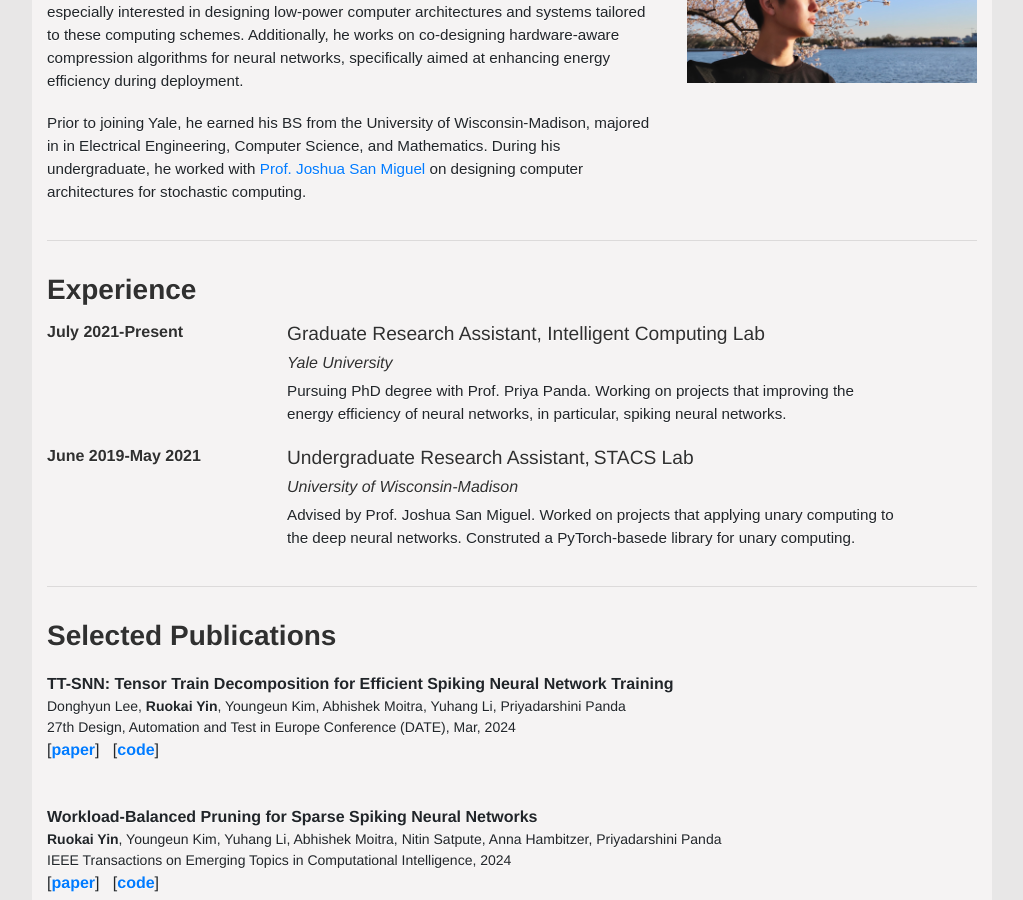
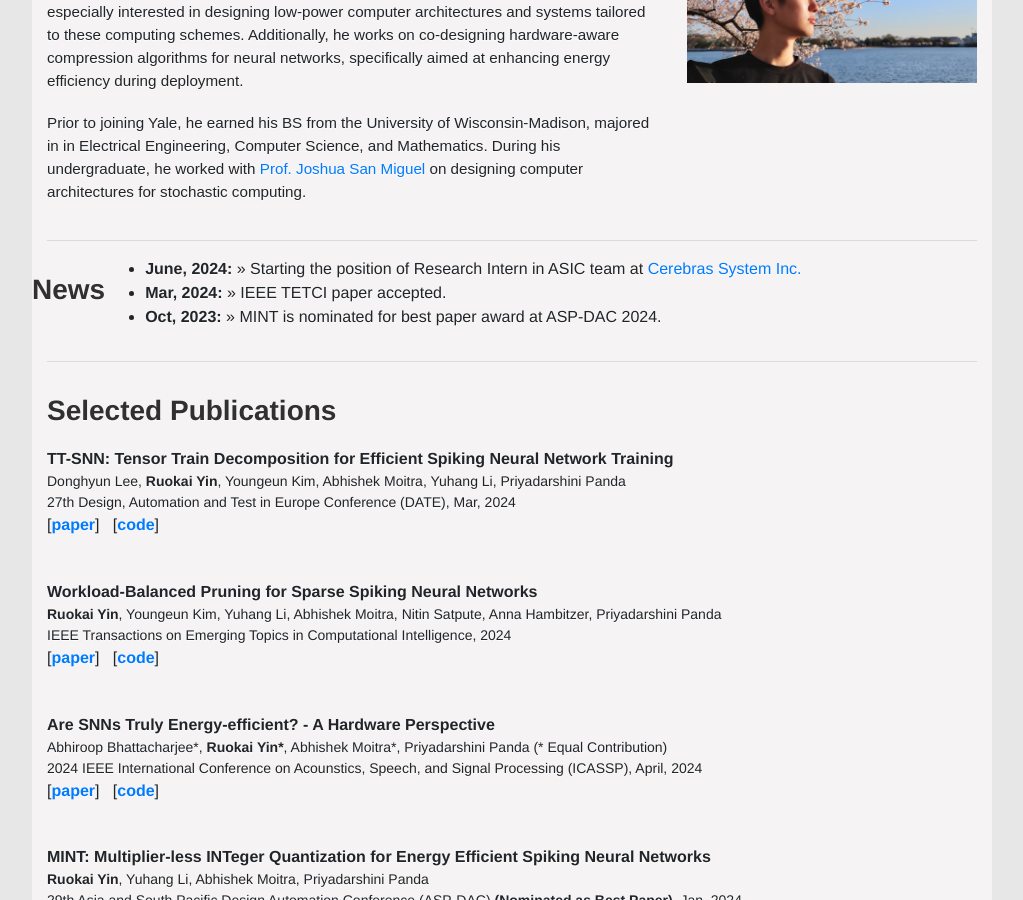
Before and after one commit to RuokaiYin/RuokaiYin.github.io, a Jekyll site: the page built from index.html, in a window 1280 px wide and 900 px high, scrolled down 414 px. Shown: the whole window, without its empty margins (128-1151 px from the left). Built offline with Jekyll 4.4.1, drawn with Linux system fonts in a browser that asks for light colours.

Commit message:
Update news.html

```diff
--- a/_includes/news.html
+++ b/_includes/news.html
@@ -1,31 +1,9 @@
 <div class="row">
-    <div class="col-12">
-        <h2>Experience</h2>
-    </div>
+    <h2>News</h2>
+    <ul>
+        <li><strong>June, 2024:</strong> » Starting the position of Research Intern in ASIC team at <a href="https://www.cerebras.net/company/">Cerebras System Inc.</a></li>
+        <li><strong>Mar, 2024:</strong> » IEEE TETCI paper accepted.</a></li>
+        <li><strong>Oct, 2023:</strong> » MINT is nominated for best paper award at ASP-DAC 2024.</a></li>
+        <!-- Add more news items here -->
+    </ul>
 </div>
-
-<div class="row">
-    <div class="col-3">
-        <h4>July 2021-Present</h4>
-    </div>
-    <div class="col-8">
-        <h5>Graduate Research Assistant, Intelligent Computing Lab</h5>
-        <h6>Yale University</h6>
-        <p>
-            Pursuing PhD degree with Prof. Priya Panda. Working on projects that improving the energy efficiency
-            of neural networks, in particular, spiking neural networks.
-        </p>
-    </div>
-</div>
-
-<div class="row">
-    <div class="col-3">
-        <h4>June 2019-May 2021</h4>
-    </div>
-    <div class="col-8">
-        <h5>Undergraduate Research Assistant, STACS Lab </h5>
-        <h6>University of Wisconsin-Madison</h6>
-        <p>Advised by Prof. Joshua San Miguel. Worked on projects that applying unary computing to the deep neural networks.
-        Construted a PyTorch-basede library for unary computing.</p>
-    </div>
-</div>
```
